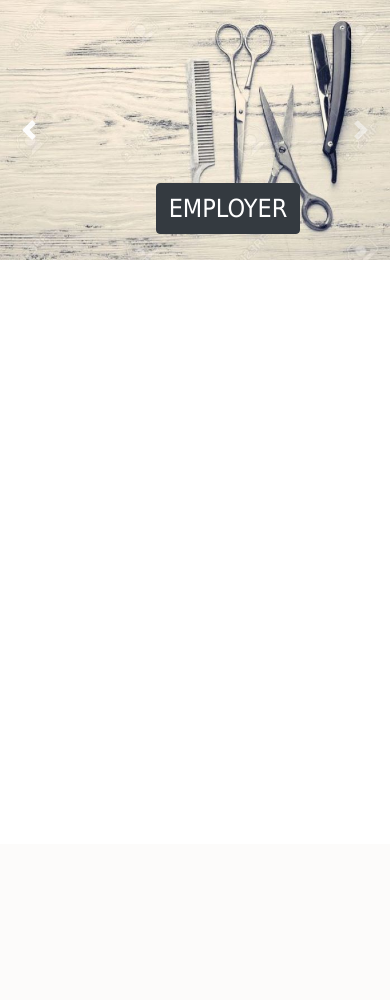
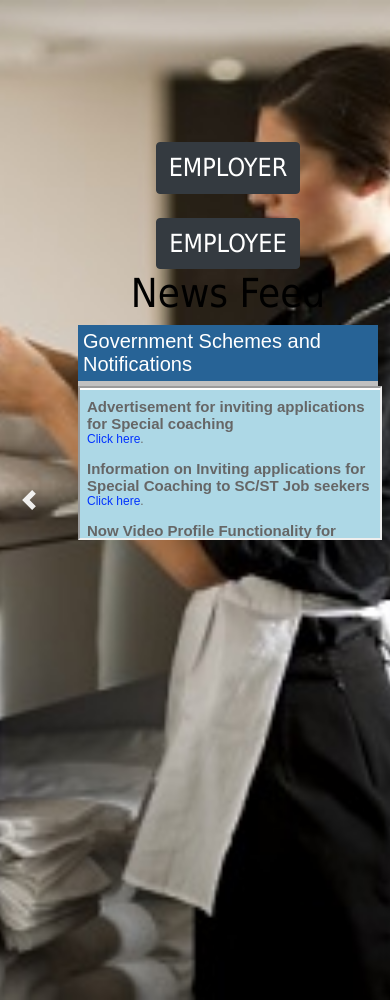
Before and after one commit to nishchaljs/JobsForUnorganised, a Flask app: page / in a window 390 px wide. Before the commit the page ends 260 px from the top, so only its background shows below. Run offline with Flask 2, Linux system fonts and the light colour scheme; parts of the project's set-up code (start-up, migrations or seed data) failed here and were passed over; some libraries are stand-ins or nearby versions; some web fonts are replaced.

Commit message:
Add files via upload

```diff
--- a/templates/Barber.html
+++ b/templates/Barber.html
@@ -94,7 +94,7 @@ body {
             <h2>{{task_id.City}}</h2>
             <h3>{{task_id.Phoneno}}</h3>
             <h3>{{task_id.Experience}}</h3>
-            <a href="https://wa.me/91{{task_id.Phoneno}}?text=I have a requirment for a Barber in {{task_id.City}}. Please do contact me. ">Send Message</a>
+            <p><button> <a href="https://wa.me/91{{task_id.Phoneno}}?text=I have a requirment for a Barber in {{task_id.City}}. Please do contact me. ">Send Message</a></button></p>
           </div>
 
         </div>
--- a/templates/Carpenter.html
+++ b/templates/Carpenter.html
@@ -91,7 +91,7 @@ body {
           <h2>{{task_id.City}}</h2>
           <h3>{{task_id.Phoneno}}</h3>
           <h3>{{task_id.Experience}}</h3>
-          <a href="https://wa.me/91{{task_id.Phoneno}}?text=I have a requirment for a Carpenter in {{task_id.City}}. Please do contact me. ">Send Message</a>
+          <p><button><a href="https://wa.me/91{{task_id.Phoneno}}?text=I have a requirment for a Carpenter in {{task_id.City}}. Please do contact me. ">Send Message</a></button></p>
         </div>
 
       </div>
--- a/templates/Driver.html
+++ b/templates/Driver.html
@@ -91,7 +91,7 @@ body {
           <h2>{{task_id.City}}</h2>
           <h3>{{task_id.Phoneno}}</h3>
           <h3>{{task_id.Experience}}</h3>
-          <a href="https://wa.me/91{{task_id.Phoneno}}?text=I have a requirment for a Driver in {{task_id.City}}. Please do contact me. ">Send Message</a>
+          <p><button> <a href="https://wa.me/91{{task_id.Phoneno}}?text=I have a requirment for a Driver in {{task_id.City}}. Please do contact me. ">Send Message</a></button></p>
         </div>
 
       </div>
--- a/templates/HouseHelp.html
+++ b/templates/HouseHelp.html
@@ -91,7 +91,7 @@ body {
           <h2>{{task_id.City}}</h2>
           <h3>{{task_id.Phoneno}}</h3>
           <h3>{{task_id.Experience}}</h3>
-          <a href="https://wa.me/91{{task_id.Phoneno}}?text=I have a requirment for a HouseHelp in {{task_id.City}}. Please do contact me. ">Send Message</a>
+          <p><button> <a href="https://wa.me/91{{task_id.Phoneno}}?text=I have a requirment for a HouseHelp in {{task_id.City}}. Please do contact me. ">Send Message</a></button></p>
         </div>
 
       </div>
--- a/templates/Restaurant.html
+++ b/templates/Restaurant.html
@@ -14,6 +14,7 @@
 body {
   font-family: Arial, Helvetica, sans-serif;
 }
+
 .registerbtn {
   background-color: #2e302e;
   color:rgb(255, 255, 255);
@@ -91,7 +92,7 @@ body {
           <h2>{{task_id.City}}</h2>
           <h3>{{task_id.Phoneno}}</h3>
           <h3>{{task_id.Experience}}</h3>
-          <a href="https://wa.me/91{{task_id.Phoneno}}?text=I have a requirment for a Chef in {{task_id.City}}. Please do contact me. ">Send Message</a>
+          <p><button><a href="https://wa.me/91{{task_id.Phoneno}}?text=I have a requirment for a Chef in {{task_id.City}}. Please do contact me. ">Send Message</a></button></p>
         </div>
 
       </div>
--- a/templates/login.html
+++ b/templates/login.html
@@ -61,6 +61,8 @@ p{
   white-space: nowrap;
  }
 
+
+
       .carousel-caption{
       text-align: center;
       width: 300px;
@@ -82,9 +84,32 @@ p{
       @media screen and (max-width: 600px) {
         .carousel-caption{
       left:20%;
-      top:35%;
+      top:5%;
         }
       }
+
+
+      #header-carousel {
+  height: 240px;
+}#c1 {
+  height: 1000px;
+  background-image: url(../static/barber2.jpeg);
+  background-position: center center;
+  background-size: cover;
+
+}#c2 {
+  height: 1000px;
+  background-image: url(../static/carpenter.jpg);
+  background-position: center center;
+  background-size: cover;
+}#c3 {
+  height: 1000px;
+  background-image: url(../static/housd.jpg);
+  background-position: center center;
+  background-size: cover;
+}
+
+
 
           </style>
 
@@ -94,7 +119,7 @@ p{
 
 
 
- <div id="carouselExampleInterval" class="carousel slide" data-ride="carousel">
+ <div id="carouselExampleInterval" class="carousel slide" data-ride="carousel" >
 
   <div class="carousel-inner">
 
@@ -114,37 +139,33 @@ p{
     <form action="/employer" method="post">
       <button type="submit" name="employer" value="employer" class="btn btn-dark" id="btn" >EMPLOYER</button></a>
     </form>
-    </br>
-  </br>
 </br>
 <form action="/employee" method="post">
       <button type="submit" name="employee" value="Employee" class="btn btn-dark" id="btn" >EMPLOYEE</button></a>
     </form>
 
-  <h1 style="color: black">News Feed</h1>
     <div id="news_iframe_scroll card ch col-lg-6 col-md-12" >
+    	<h1 style="color: black">News Feed</h1>
 <div class="news_scroll-title" >
 Government Schemes and Notifications<br>
 </div id="frame">
-<iframe name="NewsIFrame" src="static/news_scroll.html" frameborder="30" scrolling="no"></iframe>
+<iframe name="NewsIFrame" src="static/news_scroll.html" frameborder="30" scrolling="no" ></iframe>
+</div>
 </div>
 
 
-    </div>
 
-
-
-    <div class="carousel-item active" data-interval="50">
-      <img src="../static/barber2.jpeg" class="d-block w-100" alt="placeholder 960">
+    <div id="c3" class="carousel-item active" data-interval="50">
+      <!-- <img src="../static/barber2.jpeg" class="d-block w-100" alt="placeholder 960"> -->
 
 
 
     </div>
-    <div class="carousel-item" data-interval="50">
-      <img src="../static/carpenter.jpg" class="d-block w-100" alt="placeholder 960">
+    <div id="c1" class="carousel-item" data-interval="50">
+     <!--  <img src="../static/carpenter.jpg" class="d-block w-100" alt="placeholder 960"> -->
     </div>
-    <div class="carousel-item" data-interval="50">
-      <img src="../static/housd.jpg" class="d-block w-100" alt="placeholder 960">
+    <div id="c2" class="carousel-item" data-interval="50">
+     <!--  <img src="../static/housd.jpg" class="d-block w-100" alt="placeholder 960"> -->
     </div>
   </div>
   <a class="carousel-control-prev" href="#carouselExampleInterval" role="button" data-slide="prev">
```
